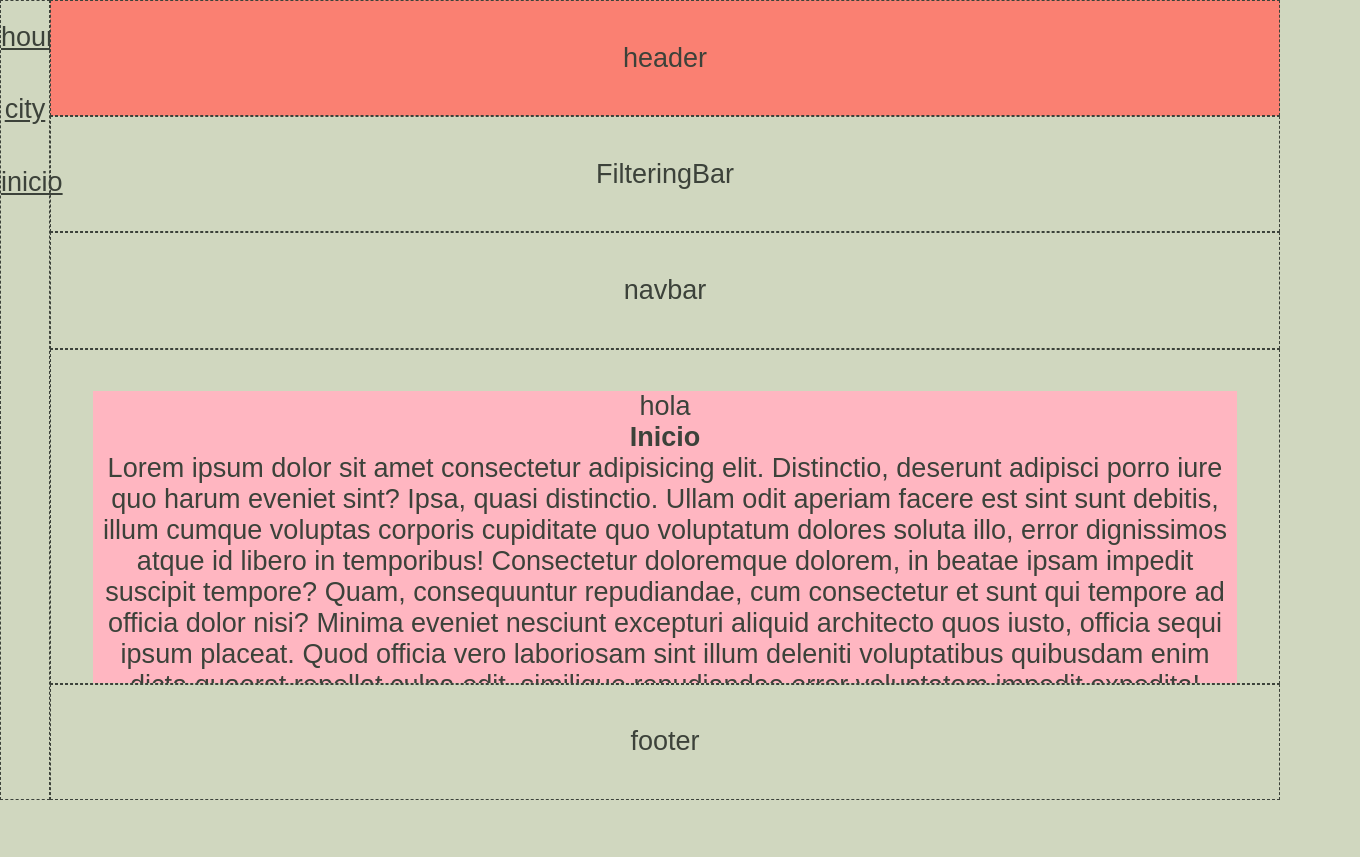
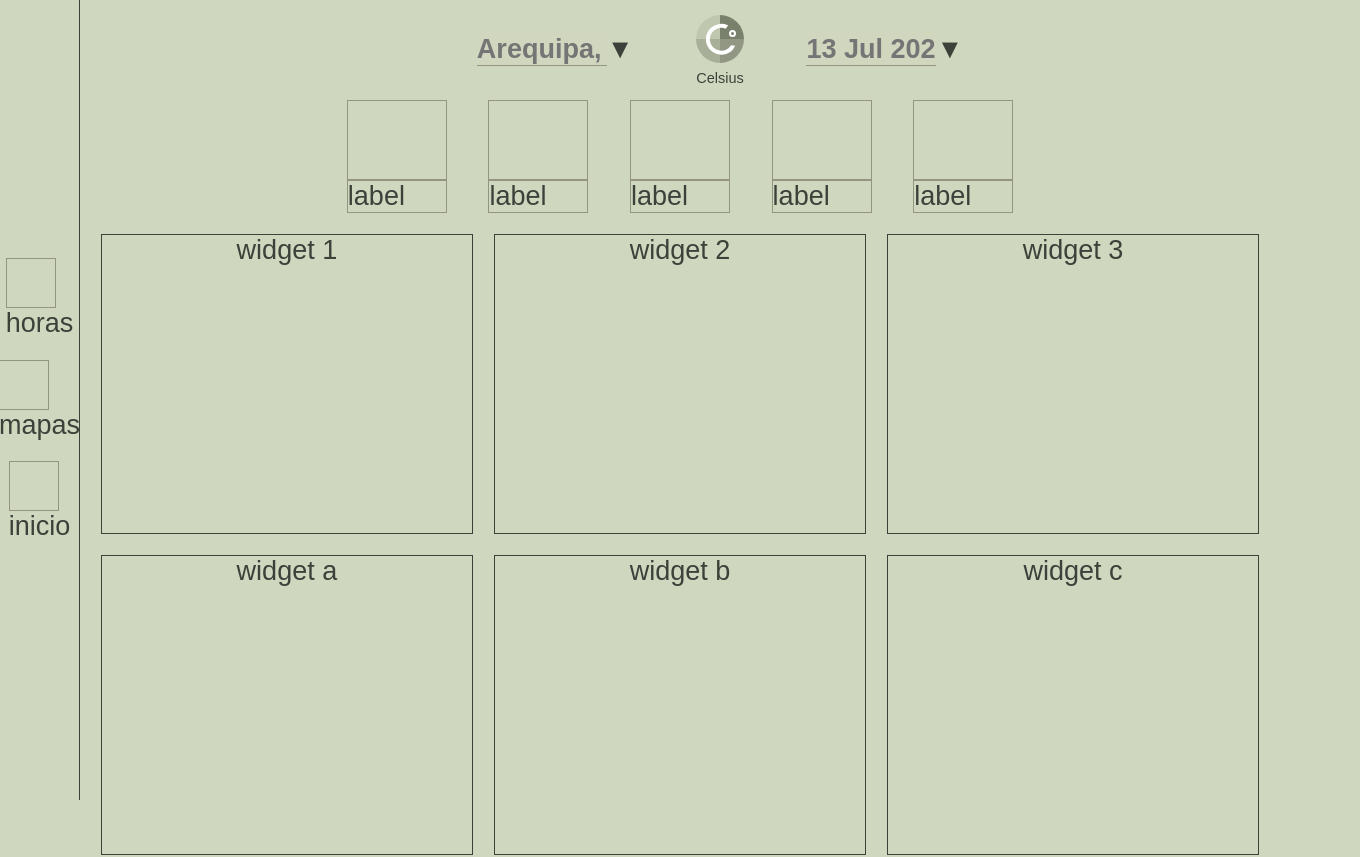
Before and after one commit to fvilca/weather-web-app, a React (Create React App) app: page / in a window 1280 px wide. Shown: the top 857 px of the page, 1360 px wide, since content can reach past the window. Before the commit the page ends 800 px from the top, so only its background shows below. Built offline with nearby package versions, Linux system fonts and the light colour scheme.

Commit message:
layout v2.0

```diff
--- a/src/App.jsx
+++ b/src/App.jsx
@@ -1,38 +1,96 @@
 import './App.scss';
 import { NavLink, Switch, Route, useLocation } from 'react-router-dom'
-import { useTransition, a, config } from 'react-spring'
+import { useTransition, a, config, useSpring } from 'react-spring'
+import logo from './images/logo.svg'
 
 function App() {
 
   let location = useLocation();
   const transitions = useTransition(location, {
-    from: { opacity: 0, x: -500 },
-    enter: { opacity: 1, x: 0,  },
-    leave: { opacity: 0, x: 500, },
+    /*from: { opacity: 0, x: -500 },
+    enter: { opacity: 1, x: 0, },
+    leave: { opacity: 0, x: 500, },*/
+    from: { opacity: 0, },
+    enter: { opacity: 1, },
+    leave: { opacity: 0, },
+    config: {
       config: config.molasses,
+      duration: 400,
+    }
   }
   )
 
   return (
-    <div className="grid-container">
-      <aside className="sidebar">
+    <>
+      <nav id="menu-bar">
+
+        <div className="menu-item">
           <NavLink exact activeClassName='current'
-          to='/hours'  >hours</NavLink>
+            to='/hours'>
+            <div className="menu-icon" />
+            horas
+          </NavLink>
+        </div>
+        <div className="menu-item">
           <NavLink exact activeClassName='current'
-          to='/city'  >city</NavLink>
+            to='/city'>
+            <div className="menu-icon" />
+            mapas
+          </NavLink>
+        </div>
+        <div className="menu-item">
           <NavLink exact activeClassName='current'
-          to='/'  >inicio</NavLink>
-      </aside>
+            to='/'>
+            <div className="menu-icon" />
+            inicio
+          </NavLink>
+        </div>
 
-      <header className="header"><span> header</span></header>
-      <div className="filter-bar">FilteringBar</div>
-      <nav className="navbar">navbar</nav>
-      {
-        transitions(
+      </nav>
+
+      <header id="filter-bar">
+        <div className="city-filter">
+          <input placeholder='Arequipa, PE' type="text" />
+          <span>▼</span>
+        </div>
+        <div className='logo-container'>
+          <img src={logo} alt="" />
+          <p>Celsius</p>
+        </div>
+
+        <div className="city-filter">
+          <input placeholder='13 Jul 2021' type="text" />
+          <span>▼</span>
+        </div>
+      </header>
+      <nav id="weather-bar">
+        <div className="weather-icon">
+          <div className="icon"></div>
+          <div className="label-icon">label</div>
+        </div>
+        <div className="weather-icon">
+          <div className="icon"></div>
+          <div className="label-icon">label</div>
+        </div>
+        <div className="weather-icon">
+          <div className="icon"></div>
+          <div className="label-icon">label</div>
+        </div>
+        <div className="weather-icon">
+          <div className="icon"></div>
+          <div className="label-icon">label</div>
+        </div>
+        <div className="weather-icon">
+          <div className="icon"></div>
+          <div className="label-icon">label</div>
+        </div>
+
+      </nav>
+      {transitions(
         (props, item) => {
           return (
-              <a.div className='main' style={props} >
-                <Switch location={item} >
+            <a.div id='main' style={props} >
+              <Switch location={item}>
                 <Route path='/hours' component={HoursPage} />
                 <Route path='/city' component={CityPage} />
                 <Route path='/' component={InicioPage} />
@@ -40,23 +98,32 @@ function App() {
             </a.div>
           )
         }
-        )
-      }
-
+      )}
       <footer className="footer">footer</footer>
-    </div>
+    </>
   );
 }
 
 export const InicioPage = () => {
+
+  const spring = useSpring({
+    from: { opacity: 0 },
+    to: { opacity: 1 },
+    delay: 400,
+  })
+  const spring2 = useSpring({
+    from: { opacity: 0 },
+    to: { opacity: 1 },
+    delay: 500,
+  })
   return (
-    <div style={{ background: 'lightpink', width: '100%' }}>
-      hola
-      <h1>Inicio</h1>
-
-      <p>Lorem ipsum dolor sit amet consectetur adipisicing elit. Distinctio, deserunt adipisci porro iure quo harum eveniet sint? Ipsa, quasi distinctio. Ullam odit aperiam facere est sint sunt debitis, illum cumque voluptas corporis cupiditate quo voluptatum dolores soluta illo, error dignissimos atque id libero in temporibus! Consectetur doloremque dolorem, in beatae ipsam impedit suscipit tempore? Quam, consequuntur repudiandae, cum consectetur et sunt qui tempore ad officia dolor nisi? Minima eveniet nesciunt excepturi aliquid architecto quos iusto, officia sequi ipsum placeat. Quod officia vero laboriosam sint illum deleniti voluptatibus quibusdam enim dicta quaerat repellat culpa odit, similique repudiandae error voluptatem impedit expedita!</p>
-      <p>Lorem ipsum dolor sit amet consectetur adipisicing elit. Distinctio, deserunt adipisci porro iure quo harum eveniet sint? Ipsa, quasi distinctio. Ullam odit aperiam facere est sint sunt debitis, illum cumque voluptas corporis cupiditate quo voluptatum dolores soluta illo, error dignissimos atque id libero in temporibus! Consectetur doloremque dolorem, in beatae ipsam impedit suscipit tempore? Quam, consequuntur repudiandae, cum consectetur et sunt qui tempore ad officia dolor nisi? Minima eveniet nesciunt excepturi aliquid architecto quos iusto, officia sequi ipsum placeat. Quod officia vero laboriosam sint illum deleniti voluptatibus quibusdam enim dicta quaerat repellat culpa odit, similique repudiandae error voluptatem impedit expedita!</p>
-      <p>Lorem ipsum dolor sit amet consectetur adipisicing elit. Distinctio, deserunt adipisci porro iure quo harum eveniet sint? Ipsa, quasi distinctio. Ullam odit aperiam facere est sint sunt debitis, illum cumque voluptas corporis cupiditate quo voluptatum dolores soluta illo, error dignissimos atque id libero in temporibus! Consectetur doloremque dolorem, in beatae ipsam impedit suscipit tempore? Quam, consequuntur repudiandae, cum consectetur et sunt qui tempore ad officia dolor nisi? Minima eveniet nesciunt excepturi aliquid architecto quos iusto, officia sequi ipsum placeat. Quod officia vero laboriosam sint illum deleniti voluptatibus quibusdam enim dicta quaerat repellat culpa odit, similique repudiandae error voluptatem impedit expedita!</p>
+    <div className='home-page'>
+      <a.div className="widget" style={spring}>widget 1</a.div>
+      <a.div className="widget" style={spring2}>widget 2</a.div>
+      <div className="widget">widget 3</div>
+      <div className="widget">widget a </div>
+      <div className="widget">widget b </div>
+      <div className="widget">widget c </div>
     </div>
   )
 }
@@ -71,7 +138,7 @@ export const HoursPage = () => {
 
 export const CityPage = () => {
   return (
-    <div style={{ background: 'lightgreen', height: '100%' }}>
+    <div style={{ background: 'lightgreen', width: '100%' }}>
       <p>Lorem ipsum dolor sit amet consectetur adipisicing elit. Distinctio, deserunt adipisci porro iure quo harum eveniet sint? Ipsa, quasi distinctio. Ullam odit aperiam facere est sint sunt debitis, illum cumque voluptas corporis cupiditate quo voluptatum dolores soluta illo, error dignissimos atque id libero in temporibus! Consectetur doloremque dolorem, in beatae ipsam impedit suscipit tempore? Quam, consequuntur repudiandae, cum consectetur et sunt qui tempore ad officia dolor nisi? Minima eveniet nesciunt excepturi aliquid architecto quos iusto, officia sequi ipsum placeat. Quod officia vero laboriosam sint illum deleniti voluptatibus quibusdam enim dicta quaerat repellat culpa odit, similique repudiandae error voluptatem impedit expedita!</p>
     </div>
   )
--- a/src/App.scss
+++ b/src/App.scss
@@ -1,5 +1,106 @@
 @import "variables";
 
+#menu-bar {
+  width: $menu-bar-width;
+  height: 100%;
+  position: fixed;
+  z-index: 2;
+  border-right: 1px solid $color1;
+  top: 0;
+  left: 0;
+  //display:none;
+  display: flex;
+  flex-direction: column;
+  justify-content: center;
+  align-items: center;
+  grid-gap: 1rem;
+  background: rgba($color-bg, $alpha: 1);
+
+  .menu-item {
+    text-align: center;
+    .menu-icon {
+      width: 50px;
+      height: 50px;
+      border: 1px solid $color2;
+    }
+    a {
+      text-decoration: none;
+    }
+  }
+}
+
+#filter-bar {
+  width: 100%;
+  height: 100px;
+  margin-left: $menu-bar-width;
+  /**/
+  display: flex;
+  //flex-direction: row;
+  justify-content: center;
+  align-items: center;
+  grid-gap: 3rem;
+}
+
+.logo-container {
+  text-align: center;
+  p {
+    font-size: 0.7rem;
+    font-weight: 300;
+  }
+}
+
+input {
+  width: 130px;
+  outline: none;
+  border: none;
+  background: rgba($color-bg, 0.2);
+  color: $color1;
+  font-weight: 700;
+  border-bottom: 1px solid $color2;
+}
+
+#weather-bar {
+  margin-left: $menu-bar-width;
+  display: flex;
+  justify-content: center;
+  align-items: center;
+  grid-gap: 2rem;
+}
+.weather-icon .icon {
+  width: 100px;
+  height: 80px;
+  border: 1px solid $color2;
+}
+
+.weather-icon .label-icon {
+  border: 1px solid $color2;
+}
+
+/** MAIN ******************/
+
+#main {
+  //margin-top: 2rem;
+  left: $menu-bar-width;
+  position: absolute;
+  width: 100%;
+  padding: 1rem;
+}
+
+.home-page {
+  display: grid;
+  grid-template-columns: 1fr 1fr 1fr;
+  grid-gap: 1rem;
+  height: 100%;
+  width: calc(100% - 80px);
+}
+.home-page .widget {
+  width: 100%;
+  height: 300px;
+  text-align: center;
+  border: 1px solid $color1;
+}
+
+/*
 .grid-container {
   display: grid;
   min-height: 100%;
@@ -16,7 +117,7 @@
   border: 1px dashed $color1;
   color: $color1;
   text-align: center;
-  padding: 2rem ;
+  padding: 2rem;
 }
 
 .header {
@@ -44,10 +145,11 @@
   height: 100vh;
   display: flex;
   flex-direction: column;
-  padding:  0;
-  a{
+  padding: 0;
+  a {
     padding: 1rem 0;
   }
+  transition: all 1s ease-in;
 }
 .footer {
   grid-area: footer;
@@ -58,5 +160,91 @@
   min-height: 100%;
   width: 100%;
   background: rgb(230, 200, 136);
-  display : flex;
+  display: flex;
 }
+*/
+
+/******************************************/
+/*
+@media only screen and (max-width: 650px) {
+  .grid-container {
+    display: grid;
+    min-height: 100%;
+    grid-template-areas:
+      "  header  "
+      "  filter-bar "
+      "  navbar  "
+      "  main  "
+      " footer "
+      "  sidebar  ";
+    grid-template-columns: 1fr;
+    position: relative;
+  }
+  .sidebar {
+    height: 100vh;
+    display: flex;
+    flex-direction: column;
+    height: 100%;
+    transition: all 1s ease-in;
+  }
+  .main {
+    height: 40%;
+  }
+}
+*/
+
+.footer {
+  display: none;
+  bottom: 0;
+  border: 1px solid $color1;
+  margin-left: $menu-bar-width;
+}
+
+@media only screen and (max-width: 850px) {
+  #filter-bar {
+    height: 80px;
+    margin-left: 0;
+  }
+
+  .logo-container {
+    p {
+      display: none;
+    }
+  }
+
+  input {
+    width: 100px;
+  }
+
+  #main {
+    left: 0;
+  }
+
+  .home-page {
+    grid-template-columns: 1fr;
+    width: 100%;
+  }
+
+  #menu-bar {
+    width: 100%;
+    height: 100px;
+    top: calc(100% - 110px);
+    flex-direction: row;
+    justify-content: space-around;
+    align-items: center;
+    border: 3px solid $color2;
+    .menu-item {
+      text-align: center;
+      .menu-icon {
+        width: 50px;
+        height: 50px;
+        border: 1px solid $color2;
+      }
+
+    }
+  }
+
+  ::-webkit-scrollbar {
+    display: none;
+  }
+}
--- a/src/index.js
+++ b/src/index.js
@@ -8,7 +8,7 @@ import {BrowserRouter as Router}from 'react-router-dom'
 
 ReactDOM.render(
   <Router>
-    <App />
+    <App/>
   </Router>,
   document.getElementById('root')
 );
--- a/src/index.scss
+++ b/src/index.scss
@@ -1,5 +1,4 @@
 @import "variables";
-
 * {
   margin: 0;
   padding: 0;
@@ -7,25 +6,28 @@
   color: $color1;
   box-sizing: border-box;
 }
-/*html {
-  @media screen and (max-width: 540px) {
-    font-size: 24px;
-  }
-}*/
+html {
+  scroll-behavior: smooth;
 
+}
 body {
   margin: 0;
   padding: 0;
   font-family: $font_paragraph;
-  background: $color-bg;
+  //background: $color-bg;
   font-size: 18px;
   //width: 100vw;
   overflow-x: hidden;
+  height: 100vh;
+  background-color: $color3;
 }
 
 #root {
   //width: 100vw;
   //height: 100vh;
-  background: $color3;
+
   color: $color2;
+  height: 100%;
+  width: 100%;
+  //display: flex;
 }
--- a/src/variables.scss
+++ b/src/variables.scss
@@ -4,3 +4,5 @@ $color3 : #d0d7bf;
 $color-bg : #d0d7bf;
 
 $font_paragraph : sans-serif;
+
+$menu-bar-width : 80px;
```
Also changed, not shown: src/images/logo.svg (added). Lines whose indentation alone changed are shown as unchanged.
